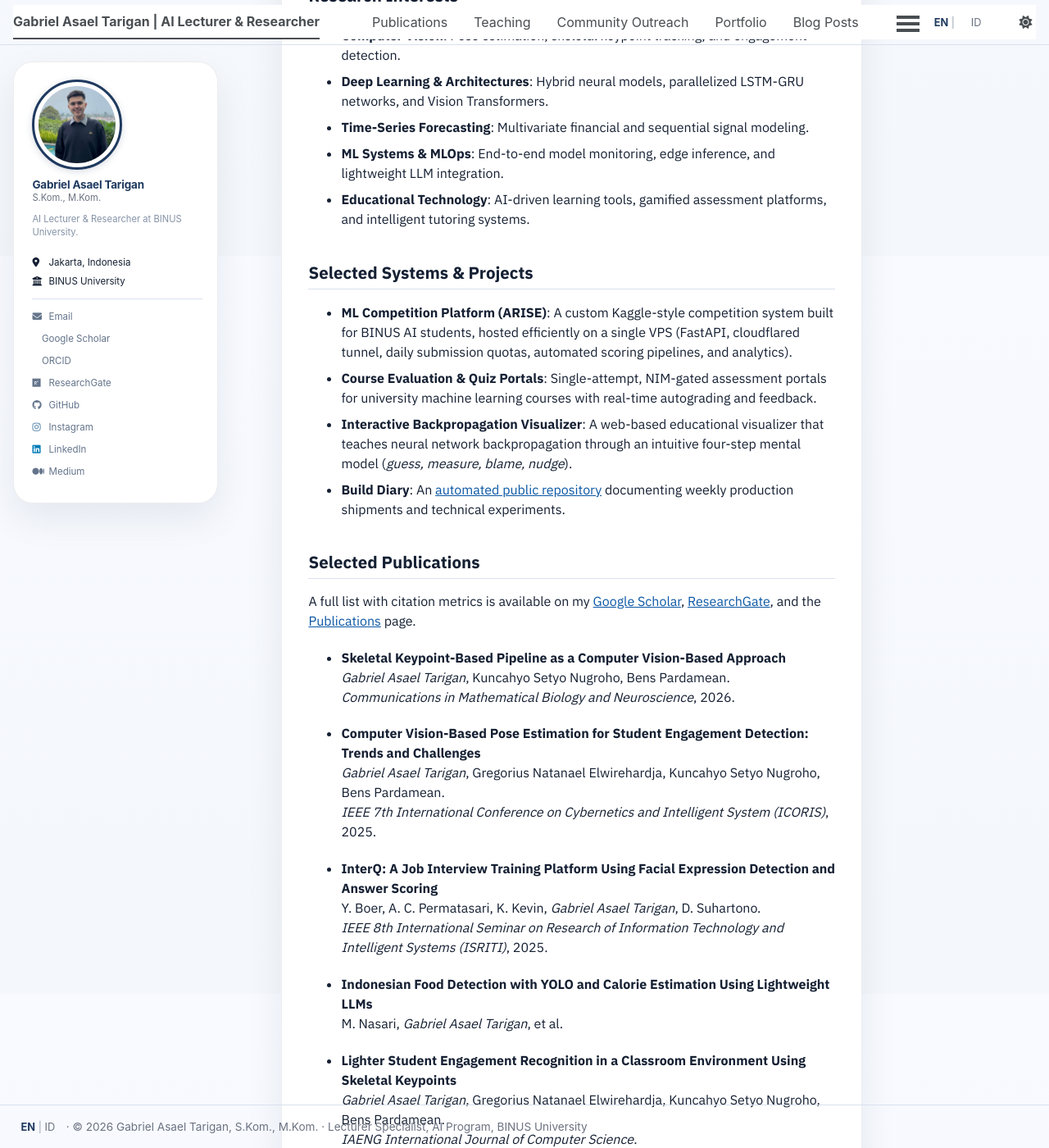
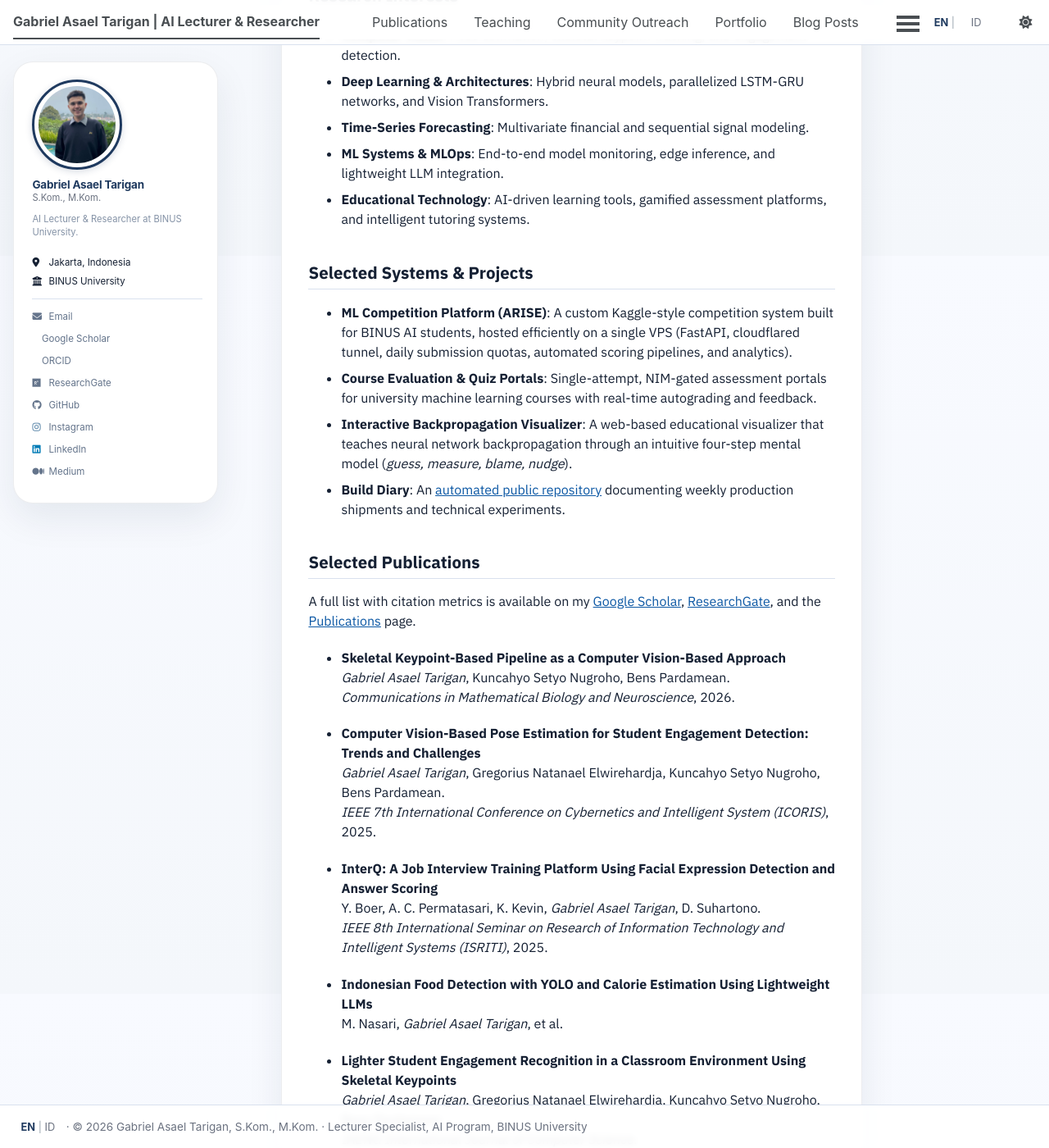
Before and after one commit to asaeltarigan/asaeltarigan.github.io, a Jekyll site: the page built from _pages/about.md, in a window 1280 px wide and 1400 px high, scrolled down 588 px. Shown: the whole window at 82% size. Built offline with Jekyll 4.4.1, drawn with Linux system fonts in a browser that asks for light colours; a style sheet for code colours, icons or effects is not loaded.

Commit message:
Fix broken top/bottom bars: masthead+footer were transparent so page content bled through on scroll - give them frosted white/dark backdrop + blur; bump cache-buster v=46

```diff
--- a/_includes/head.html
+++ b/_includes/head.html
@@ -94,4 +94,4 @@
 <link rel="preconnect" href="https://fonts.gstatic.com" crossorigin>
 <link href="https://fonts.googleapis.com/css2?family=IBM+Plex+Sans:wght@400;500;600;700&display=swap" rel="stylesheet">
 <link rel="stylesheet" href="{{ base_path }}/assets/css/main.css">
-<link rel="stylesheet" href="{{ base_path }}/assets/css/custom.css?v=45">
+<link rel="stylesheet" href="{{ base_path }}/assets/css/custom.css?v=46">
--- a/assets/css/custom.css
+++ b/assets/css/custom.css
@@ -538,8 +538,13 @@ a:hover, a:focus { color: var(--ds-accent-strong); }
 .sidebar .author__desktop { font-size: 0.72rem !important; }
 .sidebar .author__urls li a { color: #64748b; }
 
-/* Masthead + footer ride the gradient instead of painting white */
-.masthead, .page__footer { background: transparent; }
+/* Masthead + footer ride the gradient instead of painting solid, but need an
+   OPAQUE-ish backdrop or page content bleeds through while scrolling (hit 8 Oct
+   2026: transparent bars looked broken). Frosted white + blur in light, frosted
+   surface in dark. */
+.masthead, .page__footer { background: rgba(255, 255, 255, 0.92); backdrop-filter: blur(4px); }
+html[data-theme="dark"] .masthead,
+html[data-theme="dark"] .page__footer { background: rgba(17, 28, 49, 0.92); backdrop-filter: blur(4px); }
 .masthead::after { background: var(--ds-line); }
 .page__footer { border-top: 1px solid var(--ds-line); }
 
```
